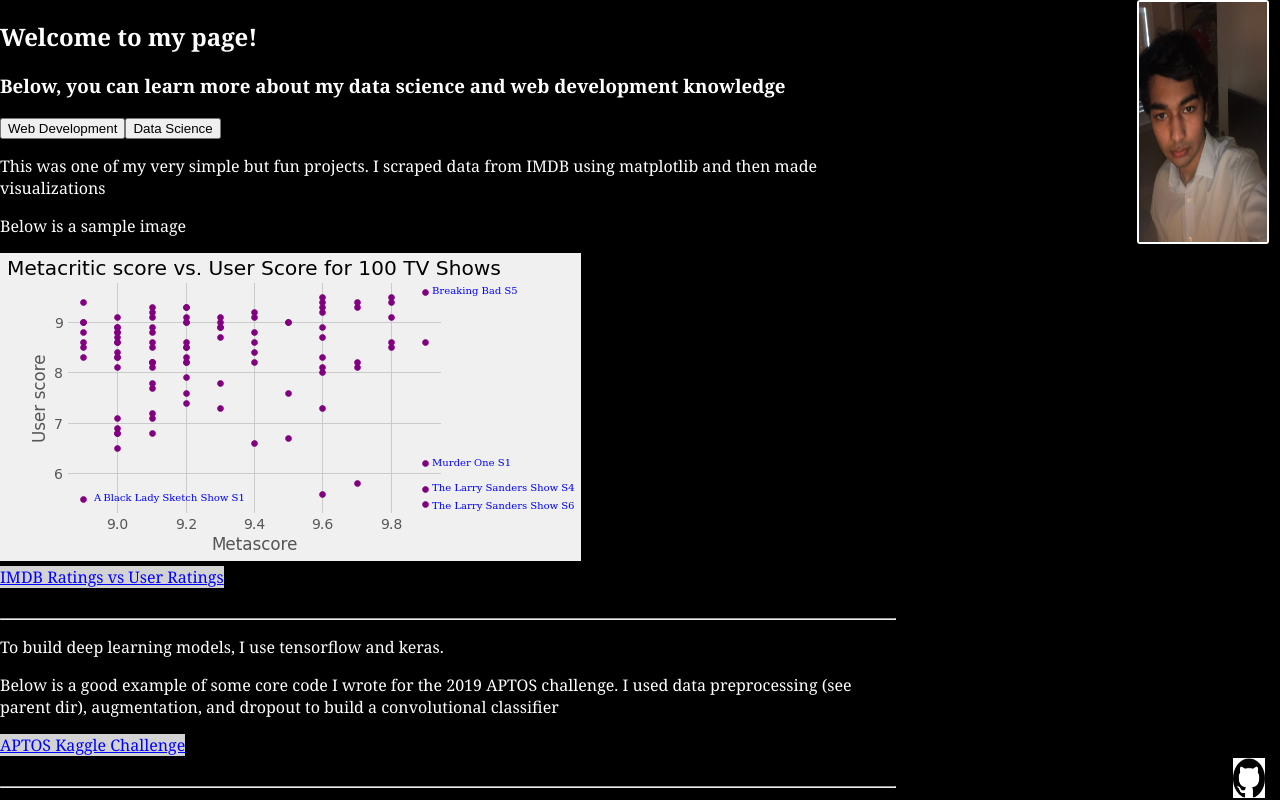
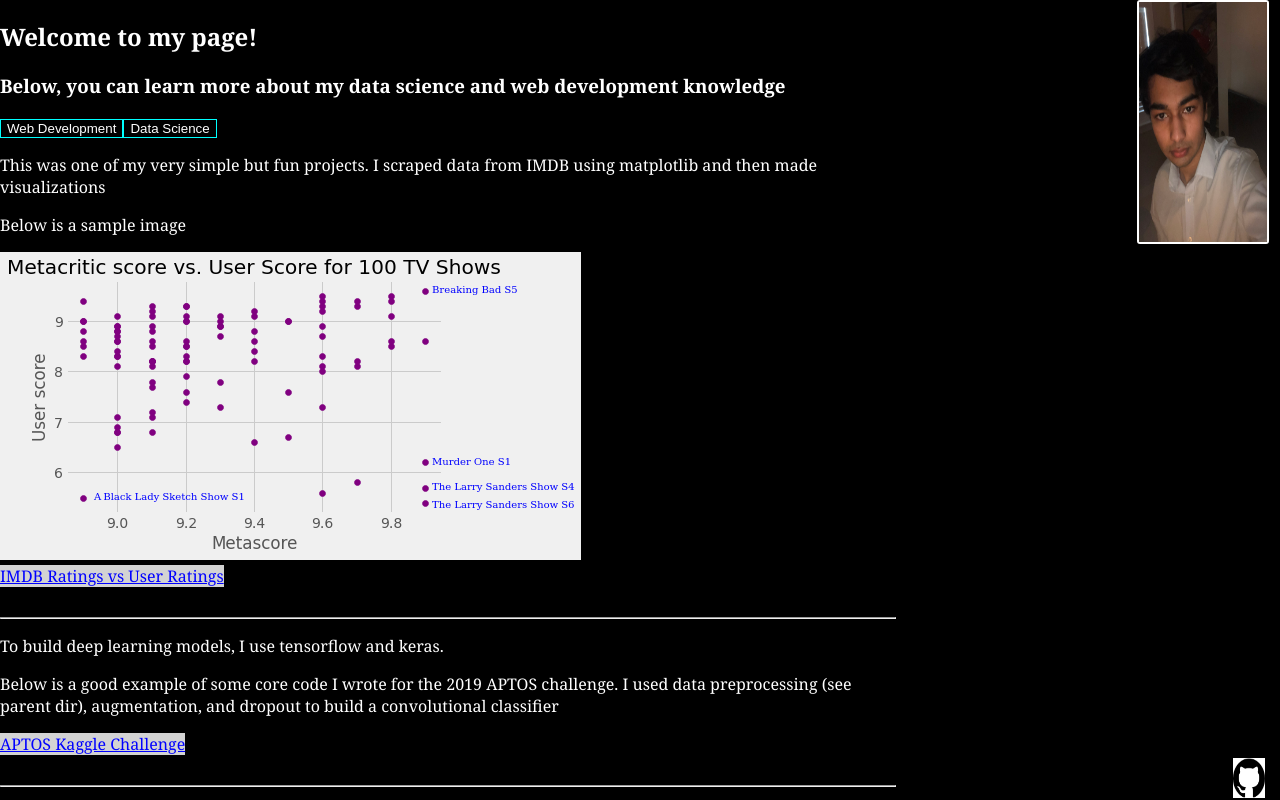
Before and after one commit to mgntprg/mysite, a React (Create React App) app: page / in a window 1280 px wide. Shown: the top 800 px of the page. Built offline with nearby package versions, Linux system fonts and the light colour scheme.

Commit message:
Changed button interface

```diff
--- a/src/index.css
+++ b/src/index.css
@@ -73,3 +73,16 @@ a
   border-radius: 3px;
   border-color: white;
 }
+
+.WebDev, .DataSci
+{
+  background-color: black;
+  color: white;
+  border: 1px solid cyan;
+  cursor: grab;
+}
+
+.WebDev:hover, .DataSci:hover
+{
+  background-color: grey;
+}
```
